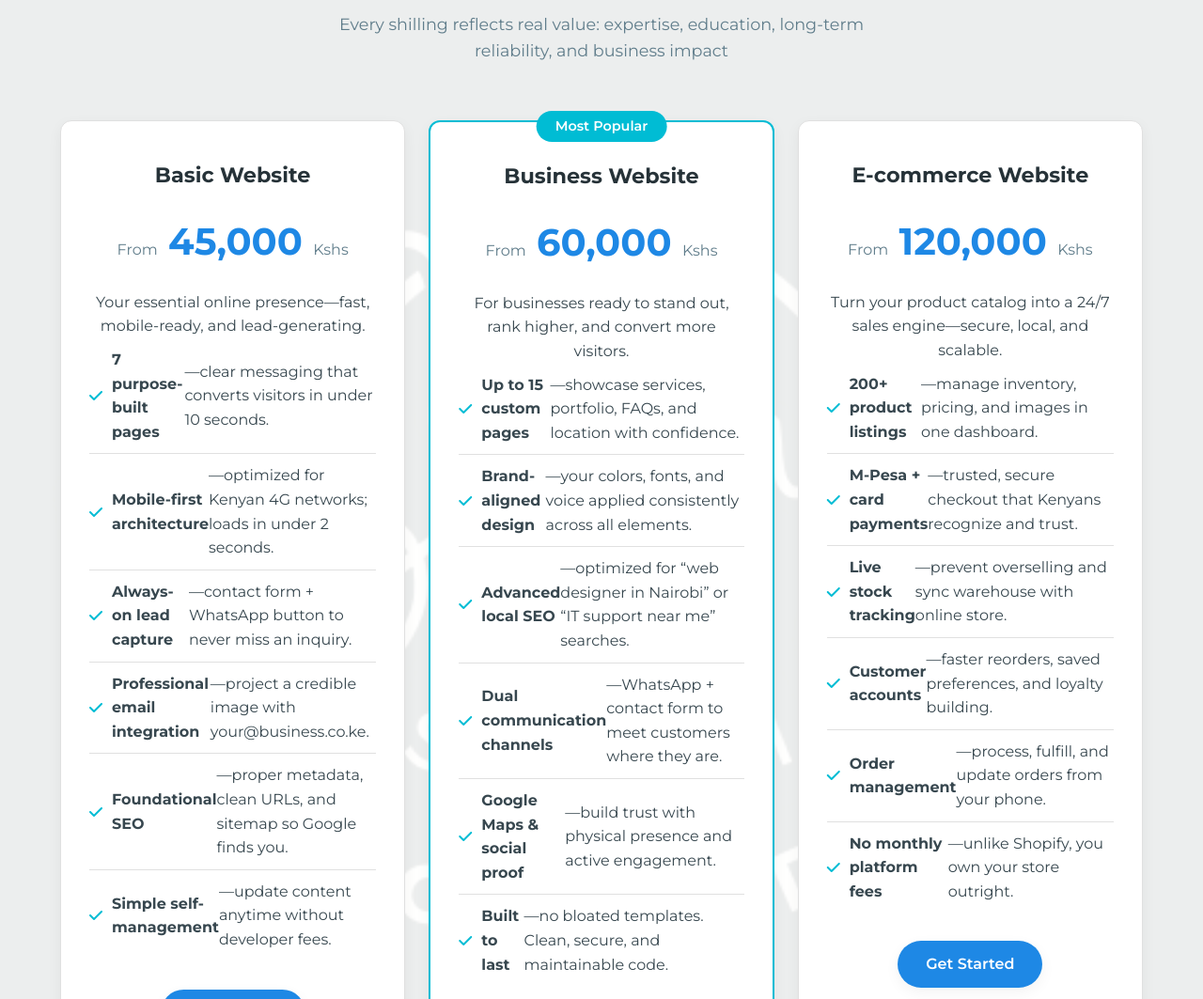
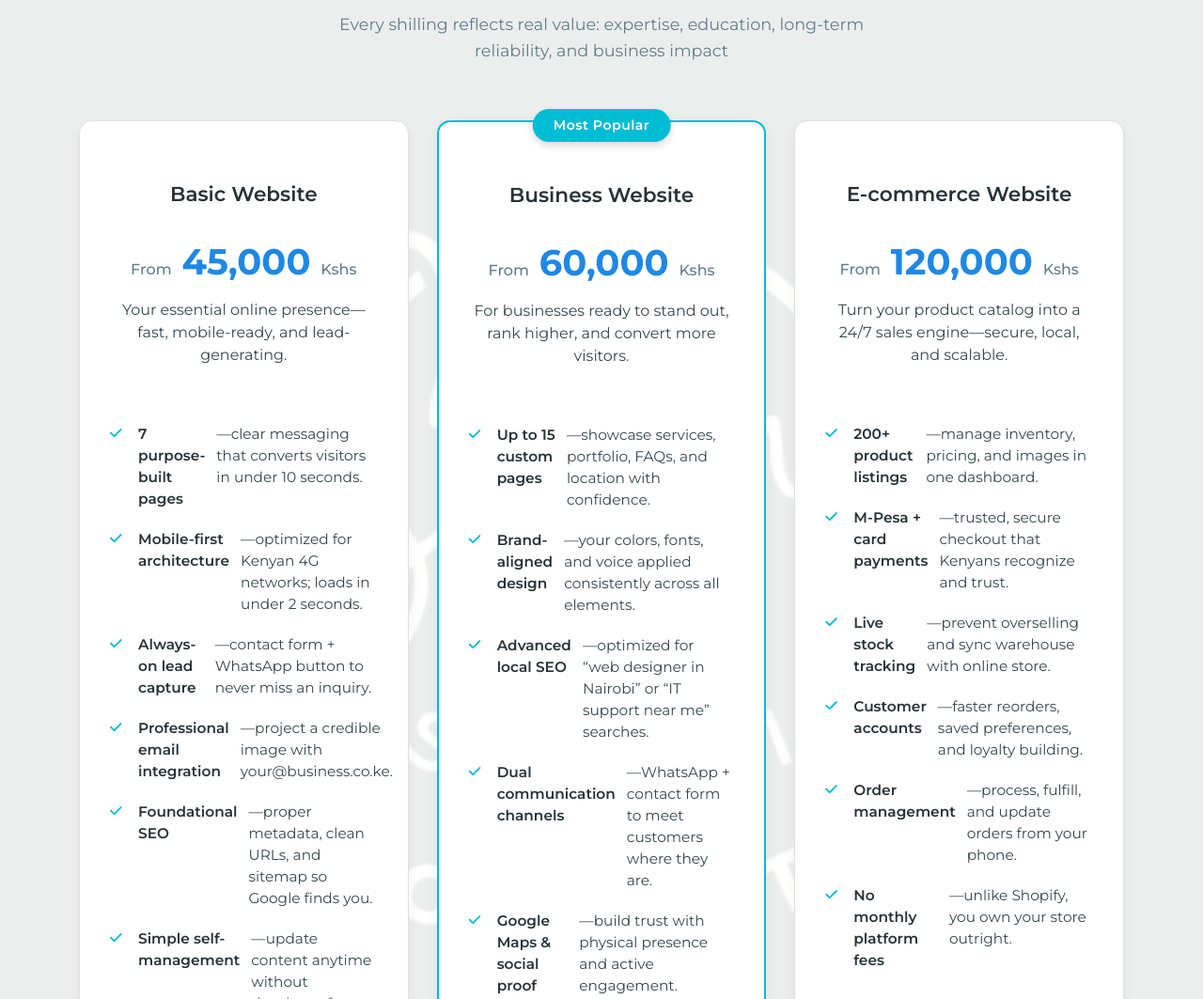
Before and after one commit to Ssayi91/Sonny-Sayi-Solutions, a plain HTML site: page index.html in a window 1280 px wide. Shown: the part 2206-3269 px from the top of the page at 94% size. Drawn offline with Linux system fonts and the light colour scheme.

Commit message:
update pricing style

```diff
--- a/style.css
+++ b/style.css
@@ -336,82 +336,119 @@
 
 .pricing-grid {
     display: grid;
-            grid-template-columns: repeat(auto-fit, minmax(320px, 2fr));
-            gap: 25px;
+    grid-template-columns: repeat(auto-fit, minmax(300px, 1fr));
+    gap: 30px;
     max-width: 1200px;
     margin: 0 auto;
+    padding: 0 20px;
 }
 
 .pricing-card {
     background: var(--light);
-            border-radius: 12px;
-            padding: 40px 30px;
+    border-radius: 14px;
+    padding: 42px 32px;
     text-align: center;
-            transition: var(--transition);
+    transition: transform 0.3s ease, box-shadow 0.3s ease;
     box-shadow: var(--shadow);
     border: 1px solid var(--border);
     position: relative;
+    display: flex;
+    flex-direction: column;
+    align-items: center;
+}
+
+.pricing-card:hover {
+    transform: translateY(-6px);
+    box-shadow: 0 12px 24px rgba(0, 0, 0, 0.12);
 }
 
 .pricing-card.popular {
     border: 2px solid var(--accent);
-            transform: scale(1.03);
+    transform: scale(1.02);
+}
+
+.pricing-card.popular:hover {
+    transform: scale(1.02) translateY(-6px);
 }
 
 .popular-badge {
     position: absolute;
-            top: -12px;
+    top: -14px;
     left: 50%;
     transform: translateX(-50%);
     background: var(--accent);
     color: white;
-            padding: 5px 20px;
-            border-radius: 20px;
+    padding: 6px 22px;
+    border-radius: 30px;
     font-weight: 600;
-            font-size: 0.9rem;
+    font-size: 0.88rem;
+    letter-spacing: 0.5px;
+    box-shadow: 0 4px 8px rgba(0, 0, 0, 0.15);
 }
 
 .pricing-card h3 {
-            font-size: 1.4rem;
-            margin-bottom: 20px;
+    font-size: 1.35rem;
+    margin: 18px 0 16px;
     color: var(--dark);
+    font-weight: 600;
 }
 
 .price {
-            font-size: 2.5rem;
+    font-size: 2.4rem;
     font-weight: 700;
     color: var(--primary);
-            margin-bottom: 20px;
+    margin: 16px 0;
+    line-height: 1.2;
 }
 
 .price span {
     font-size: 1rem;
     color: var(--text-light);
-            font-weight: 400;
+    font-weight: 500;
+}
+
+.pricing-card p {
+    color: var(--text);
+    margin-bottom: 24px;
+    font-size: 1rem;
+    line-height: 1.5;
 }
 
 .pricing-card ul {
     list-style: none;
-            margin-bottom: 30px;
+    margin: 26px 0;
+    padding: 0;
+    width: 100%;
     text-align: left;
 }
 
 .pricing-card ul li {
     padding: 10px 0;
-            border-bottom: 1px solid var(--border);
     display: flex;
-            align-items: center;
-        }
-
-        .pricing-card ul li:last-child {
-            border-bottom: none;
+    align-items: flex-start;
+    gap: 12px;
+    font-size: 0.96rem;
+    line-height: 1.5;
+    color: var(--text);
 }
 
 .pricing-card ul li i {
     color: var(--accent);
-            margin-right: 10px;
+    margin-top: 4px;
+    min-width: 18px;
+    font-size: 0.9rem;
 }
 
+.pricing-card ul li strong {
+    font-weight: 600;
+    color: var(--dark);
+}
+
+.pricing-card .btn {
+    margin-top: auto;
+    padding: 12px 32px;
+    font-weight: 600;
+}
         /* Portfolio Section */
         .portfolio {
             background: url('assets/index\ banner\ 2.png') center/cover fixed;
```
Lines whose indentation alone changed are shown as unchanged.
